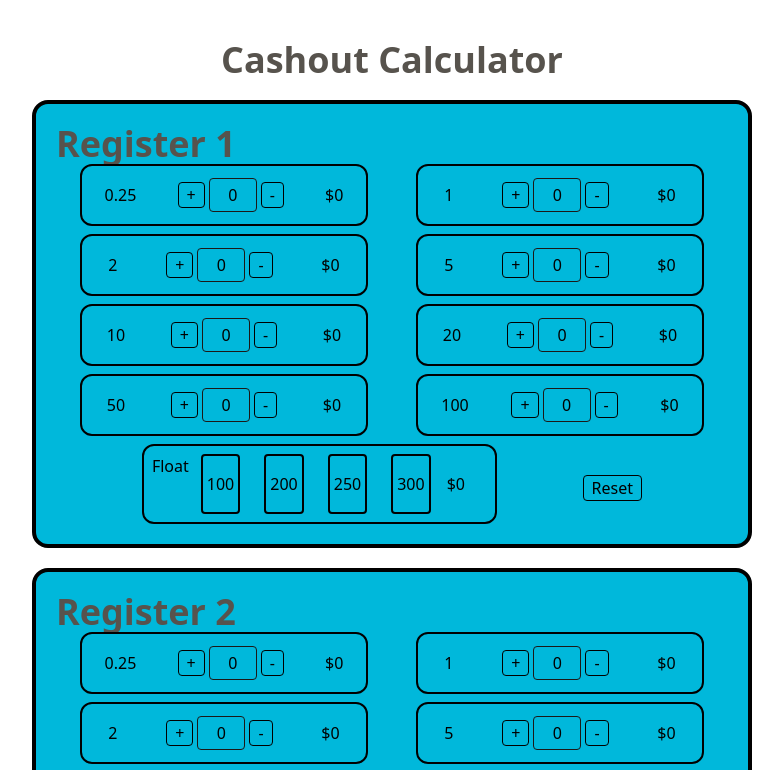
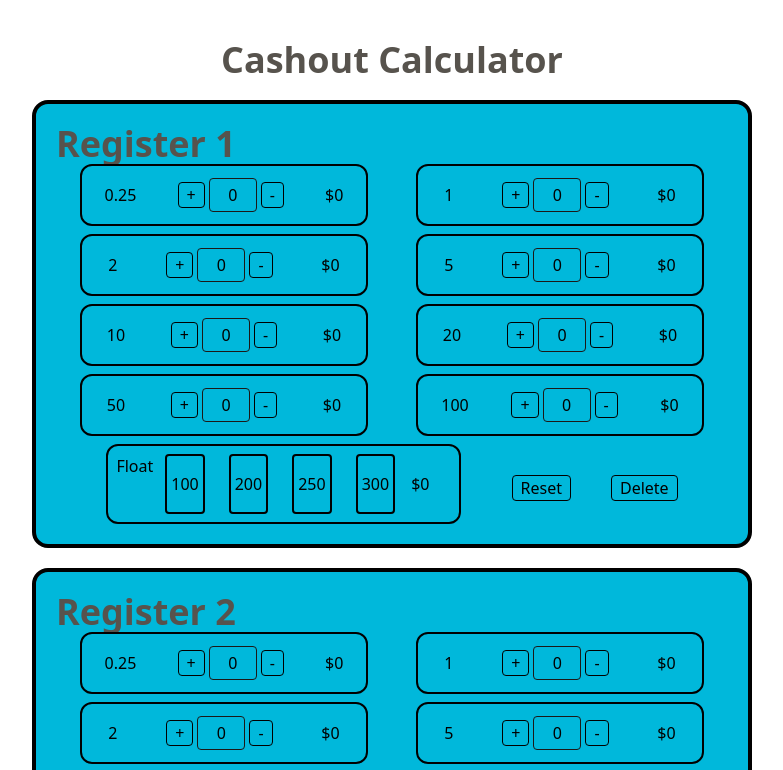
Before and after one commit to Nova-Drive/Cashout, a React (Vite) app: page / in a window 1280 px wide. Shown: the top 770 px of the page, without its empty margins (248-1031 px from the left). Built offline with nearby package versions, Linux system fonts and the light colour scheme.

Commit message:
add / delete register done

```diff
--- a/src/components/CashoutContext.jsx
+++ b/src/components/CashoutContext.jsx
@@ -7,7 +7,7 @@ import Input from "./Input";
 export const RegisterContext = createContext(null);
 export const RegisterDispachContext = createContext(null);
 
-export function RegisterProvider({ children }) {
+export function RegisterProvider() {
   const [registers, dispach] = useReducer(registerReducer, initialRegisters);
 
   function addRegister() {
@@ -28,13 +28,18 @@ export function RegisterProvider({ children }) {
     });
   }
 
+  function deleteRegister(registerId) {
+    dispach({ type: "deleted", id: registerId });
+  }
+
   function registerReducer(registers, action) {
     switch (action.type) {
       case "added": {
         return [...registers, action.register];
       }
       case "deleted": {
-        return 0;
+        console.log("Deleted Case: Delete " + action.id);
+        return registers.filter((r) => r.id != action.id);
       }
       default: {
         throw new Error("Unsupported");
@@ -51,7 +56,7 @@ export function RegisterProvider({ children }) {
             <Register register={register} order={index + 1} />
           ))}
           <div className="flex mt-3 space-x-1">
-            <InputButton>Add Register</InputButton>
+            <InputButton action={addRegister}>Add Register</InputButton>
             <InputButton>Calculate</InputButton>
             <InputButton>Reset</InputButton>
           </div>
--- a/src/components/Input.jsx
+++ b/src/components/Input.jsx
@@ -1,4 +1,3 @@
-import { useRef } from "react";
 import InputButton from "./InputAddSubButton";
 
 export default function Input({ children, amount, handleInput, actions }) {
--- a/src/components/Register.jsx
+++ b/src/components/Register.jsx
@@ -1,10 +1,14 @@
-import { useState } from "react";
+import { useContext, useState } from "react";
 import Float from "./Float";
 import Input from "./Input";
 import Header from "./Header";
 import InputButton from "./InputAddSubButton";
+import { RegisterContext, RegisterDispachContext } from "./CashoutContext";
 
-export default function Register({ register, order }) {
+export default function Register({ order }) {
+  const registerContext = useContext(RegisterContext);
+  const register = registerContext[order - 1];
+  const dispach = useContext(RegisterDispachContext);
   const [input, setInput] = useState({
     quarter: Number(0),
     loonie: Number(0),
@@ -184,12 +188,20 @@ export default function Register({ register, order }) {
 
       <div className="flex justify-evenly items-center">
         <Float amount={float} setAmount={handleSetFloat} />
-        <InputButton
-          style="flex justify-center h-min mt-2"
-          onClick={handleReset}
-        >
-          Reset
-        </InputButton>
+        <div className="flex space-x-10">
+          <InputButton
+            style="flex justify-center h-min mt-2"
+            action={handleReset}
+          >
+            Reset
+          </InputButton>
+          <InputButton
+            style="flex justify-center h-min mt-2 hover:bg-red-500"
+            action={() => dispach({ type: "deleted", id: register.id })}
+          >
+            Delete
+          </InputButton>
+        </div>
       </div>
     </div>
   );
```
